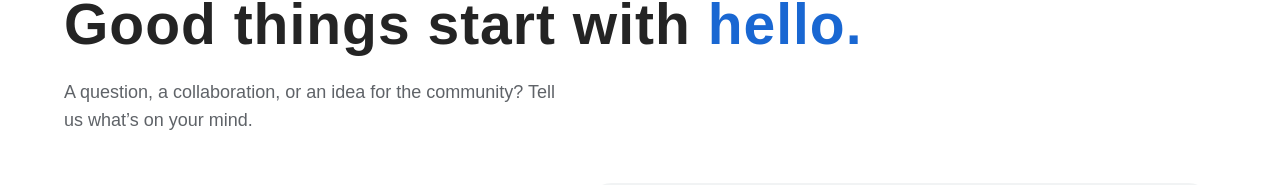
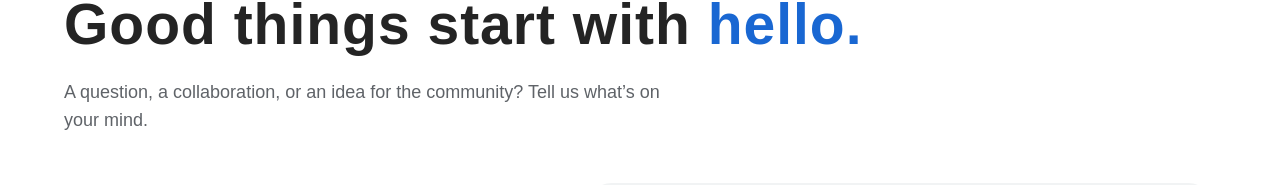
Before and after one commit to kaliluuu/GDGoC-FrontEnd-Assignment, a React (Vite) app: page /contact in a window 1280 px wide. Shown: the part 169-354 px from the top of the page. Built offline with nearby package versions, Linux system fonts and the light colour scheme; no server answers; a web font is replaced by a local one.

Commit message:
refactor: reorganize components and update import paths

```diff
--- a/src/components/contactform.tsx
+++ b/src/components/contact/contactform.tsx
@@ -2,7 +2,7 @@
 import { useState } from 'react'
 import type { FormEvent } from 'react'
 import { useQuery } from '@tanstack/react-query'
-import { getInquiryCategories } from '../api'
+import { getInquiryCategories } from '../../api'
 
 type ContactFormProps = {
   selectedCategoryId: string | null
--- a/src/components/contactintro.tsx
+++ b/src/components/contact/contactintro.tsx
@@ -36,7 +36,7 @@ function contactintro() {
       </h1>
 
       {/* Description */}
-      <p className="mt-5 max-w-[510px] text-[18px] leading-[1.6] text-[#5F6368]">
+      <p className="mt-5 max-w-[610px] text-[18px] leading-[1.6] text-[#5F6368]">
         A question, a collaboration, or an idea for the
         community? Tell us what’s on your mind.
       </p>
--- a/src/components/inquiryguidance.tsx
+++ b/src/components/contact/inquiryguidance.tsx
@@ -1,6 +1,6 @@
 
 import { useQuery } from '@tanstack/react-query'
-import { getInquiryCategories } from '../api'
+import { getInquiryCategories } from '../../api'
 
 type InquiryGuidanceProps = {
   selectedCategoryId: string | null
```
Also changed, not shown: src/pages/Contact.tsx (+5 -5 lines), src/components/contact/beforeyoucontact.tsx (renamed from src/components/beforeyoucontact.tsx), src/components/contact/communityupdates.tsx (renamed from src/components/communityupdates.tsx).
